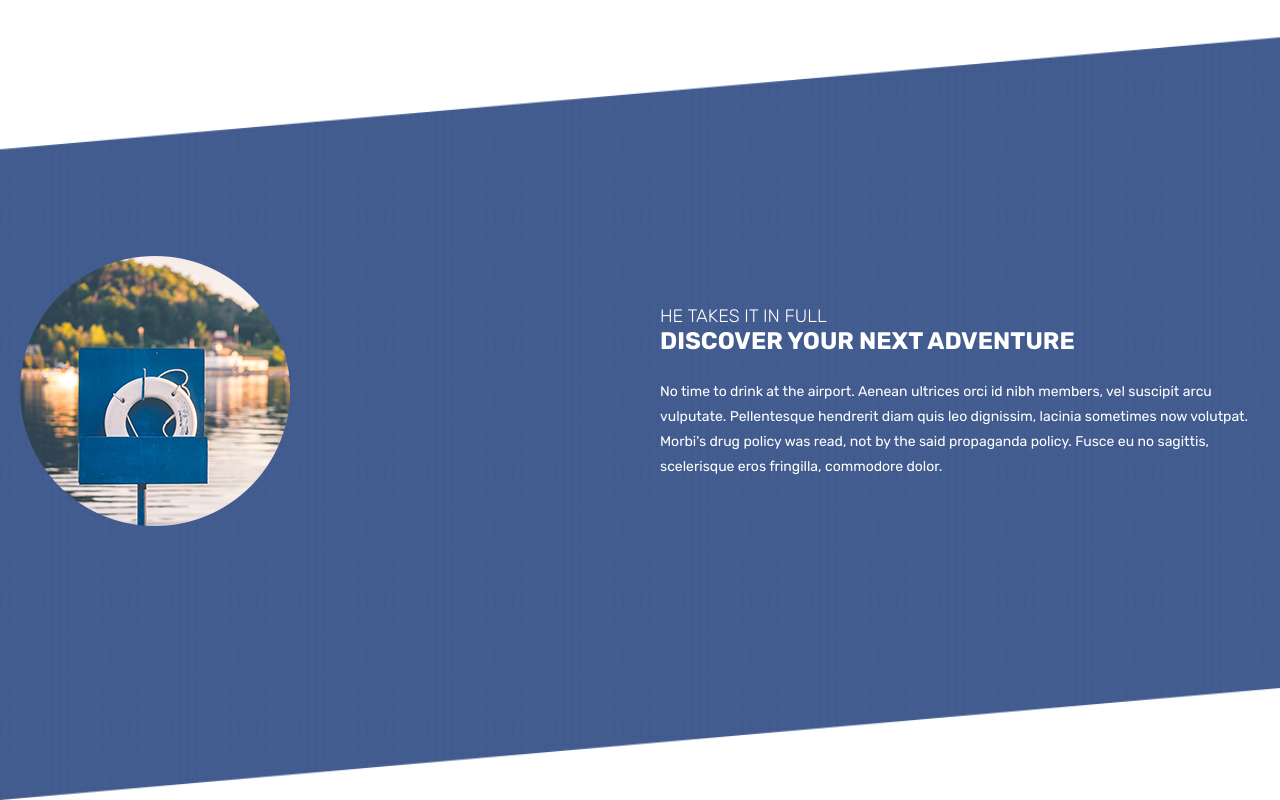
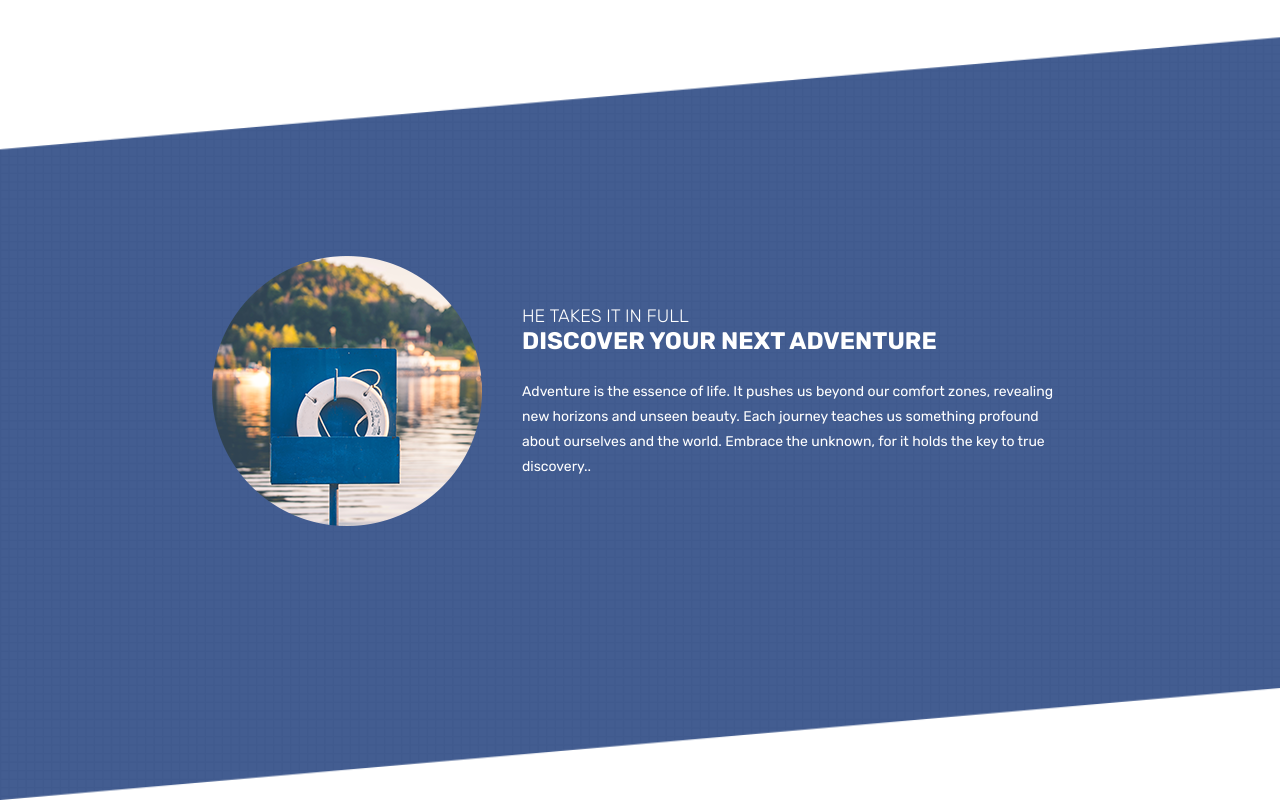
Before and after one commit to rahulrameshm0/Ziggy, a plain HTML site: page Index.html in a window 1280 px wide. Shown: the part 1190-1990 px from the top of the page. Drawn offline with Linux system fonts and the light colour scheme.

Commit message:
section-3 completed

```diff
--- a/Index.html
+++ b/Index.html
@@ -59,7 +59,7 @@
             <div class="sub-description">
             <p class="sub-title">He takes it in full</p>
             <h2 class="sub-heading">Discover Your Next Adventure</h2>
-            <p class="sub-text">No time to drink at the airport. Aenean ultrices orci id nibh members, vel suscipit arcu vulputate. Pellentesque hendrerit diam quis leo dignissim, lacinia sometimes now volutpat. Morbi's drug policy was read, not by the said propaganda policy. Fusce eu no sagittis, scelerisque eros fringilla, commodore dolor.</p>
+            <p class="sub-text">Adventure is the essence of life. It pushes us beyond our comfort zones, revealing new horizons and unseen beauty. Each journey teaches us something profound about ourselves and the world. Embrace the unknown, for it holds the key to true discovery..</p>
         </div>
         </div>
     </section>
--- a/style.css
+++ b/style.css
@@ -107,10 +107,13 @@ SECTION-3
 
 
 .container-3{
-     display: grid;
-    grid-template-columns: 1fr 1fr;
+    /* display: grid;
+    grid-template-columns: 1fr 1fr;  */
+    display: flex;
+    justify-content:space-between ;
     align-items: center;
     width: 100%;
+    padding: 0 15% 0 15%;
 }
 
 .sub-title{
@@ -130,3 +133,9 @@ SECTION-3
     font-size: 1.4rem;
     line-height: 1.8;
 }
+
+/*
+=====================
+SECTION-4
+=====================
+*/
```
